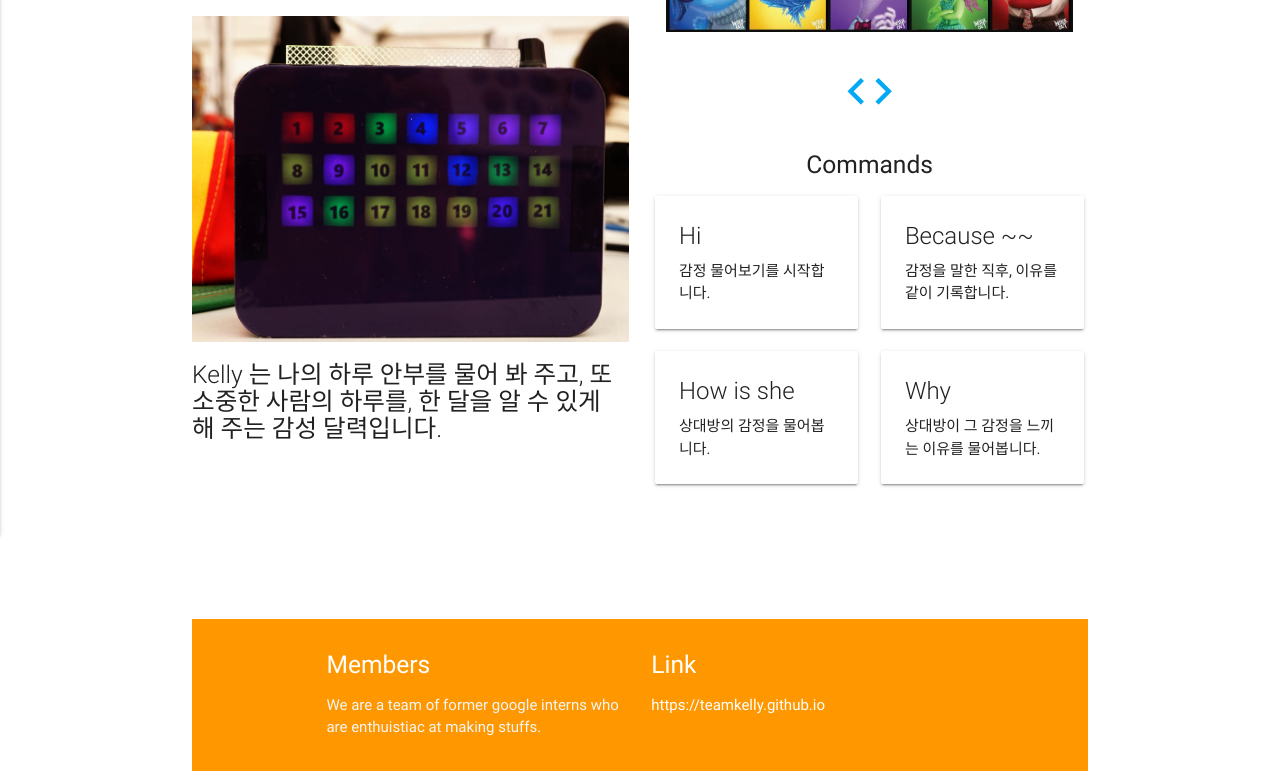
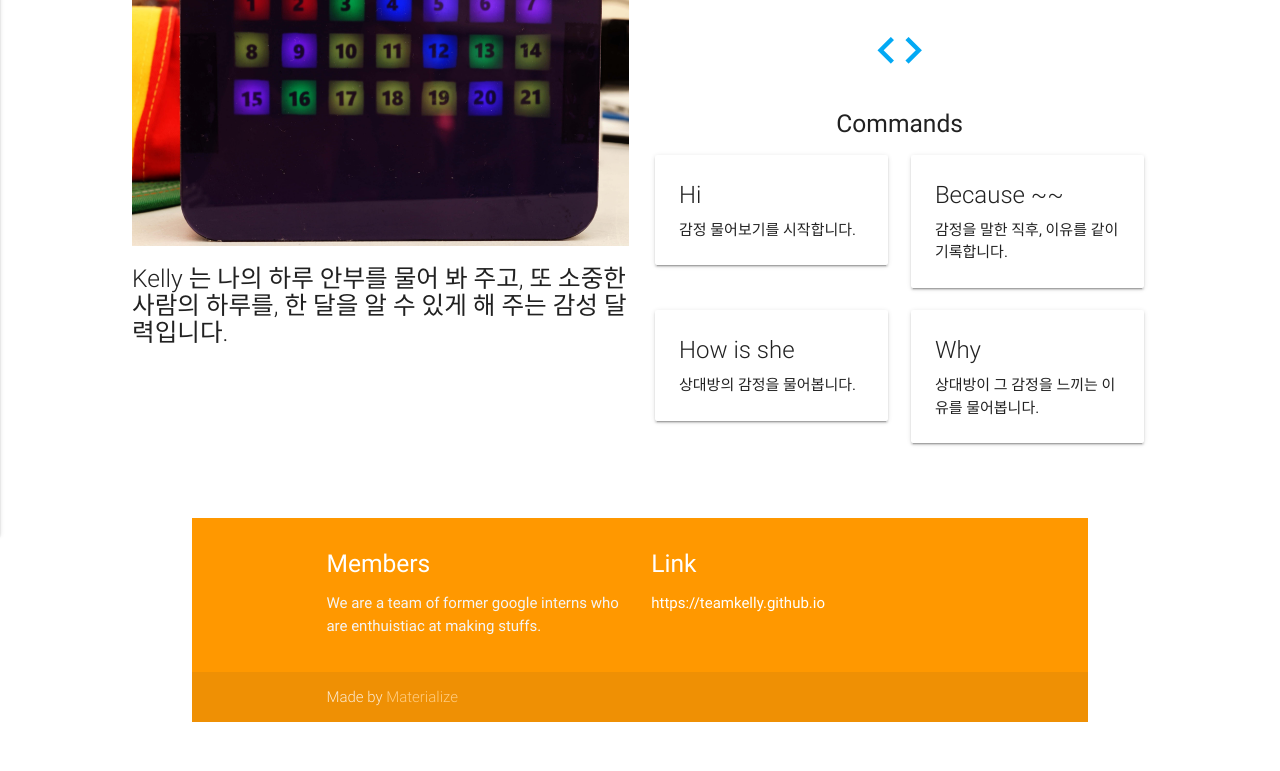
Before and after one commit to TeamKelly/teamkelly.github.io, a plain HTML site: page index.html in a window 1280 px wide. Shown: the part 325-1096 px from the top of the page. After the commit the page ends 1047 px from the top, so only its background shows below. Drawn offline with nearby package versions, Linux system fonts and the light colour scheme.

Commit message:
Margin nits

```diff
--- a/index.html
+++ b/index.html
@@ -21,7 +21,7 @@
     </div>
   </nav>
     <div class="container">
-      <div class="section">
+      <div class="section" style="margin:-4rem">
         <div class="row">
           <div class="col s6 m6">
             <br><br>
```
